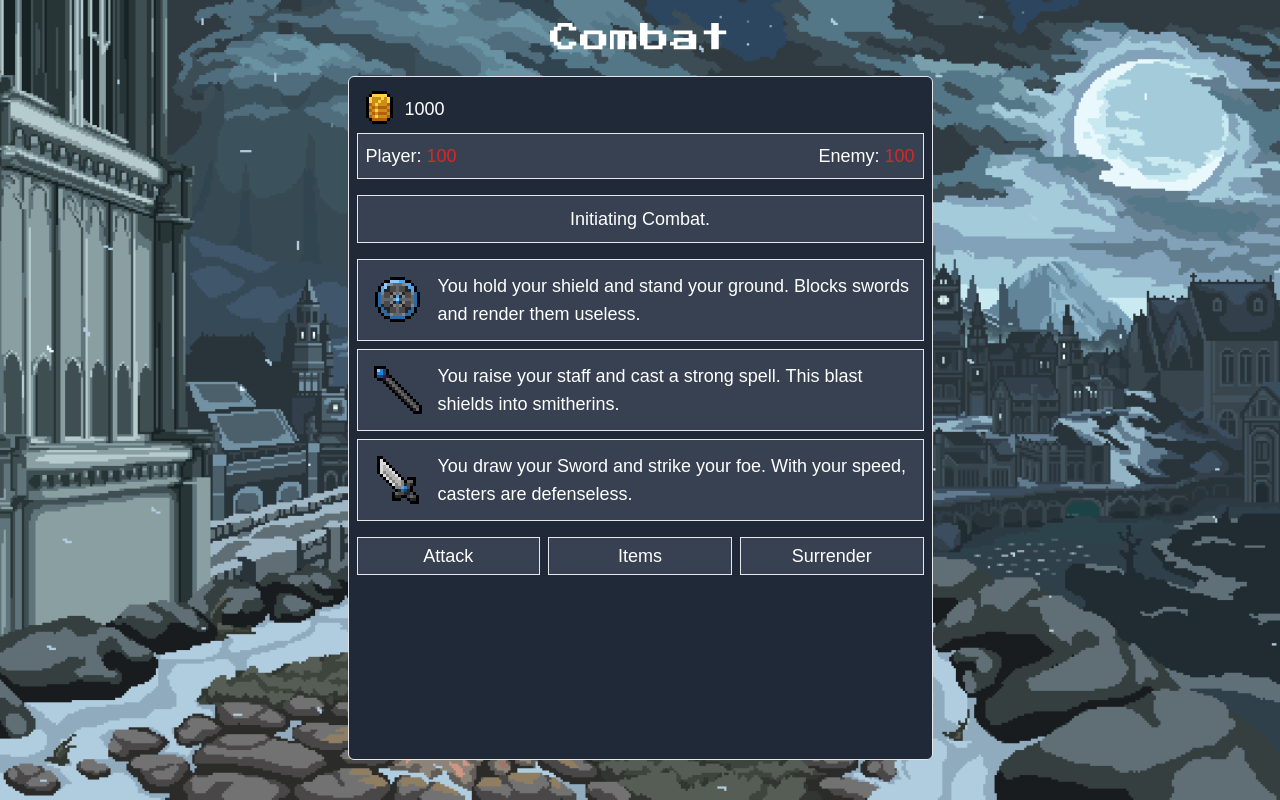
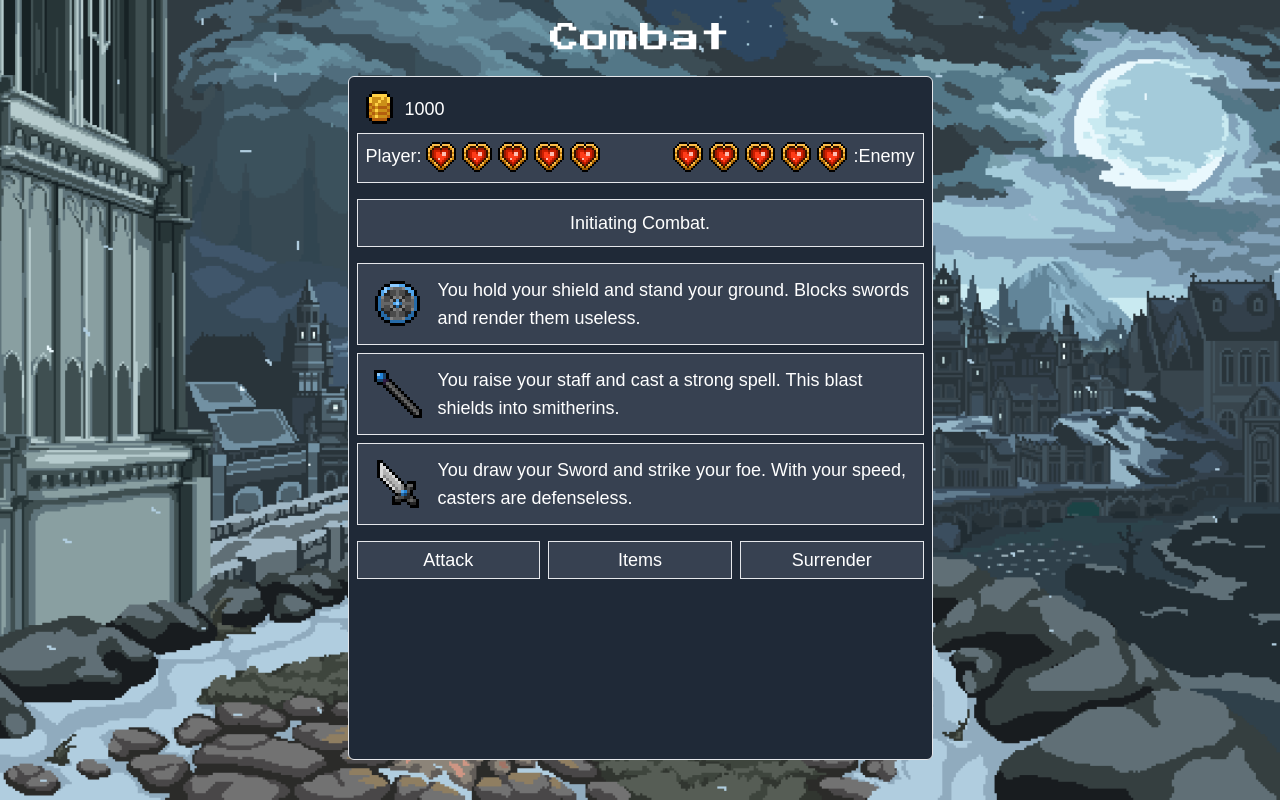
Before and after one commit to iamvipora/arcane-duel, a React (Vite) app: page /combat in a window 1280 px wide. Built offline with nearby package versions, Linux system fonts and the light colour scheme; a web font is replaced by a local one.

Commit message:
added heartIcons instead of text for playerHealth and enemyHealth

```diff
--- /dev/null
+++ b/src/components/HealthBar.jsx
@@ -0,0 +1,24 @@
+import React from 'react'
+import HeartFull from '/images/heart-full.png'
+import HeartEmpty from '/images/heart-empty.png'
+
+const HealthBar = ({ currentHealth, entity }) => {
+  const maxHearts = 100 / 20
+  const numberOfHearts = currentHealth / 20
+  const hearts = []
+  for(let i = 0; i < maxHearts ; i++){
+    hearts.push(
+      <img
+        key={i}
+        src={i < numberOfHearts ? HeartFull : HeartEmpty}
+        alt={i < numberOfHearts ? 'Full Heart' : 'Empty Heart'}
+      />
+    )
+  }
+  if(entity == 'enemy'){
+    hearts.reverse()
+  }
+  return <div className='flex mx-1 gap-1'>{hearts}</div>
+}
+
+export default HealthBar
--- a/src/pages/Combat.jsx
+++ b/src/pages/Combat.jsx
@@ -1,6 +1,7 @@
 import React, { useState, useEffect } from 'react'
 import { useNavigate } from 'react-router-dom'
 import ActionBox from '../components/ActionBox'
+import HealthBar from '../components/HealthBar'
 import GoldCoinsIcon from '/images/gold-coins.png'
 import ShieldIcon from '/images/shield.png'
 import StaffIcon from '/images/staff.png'
@@ -27,13 +28,13 @@ function Combat({ background, items, playerGold, playerItem, setPlayerGold, setP
   const navigate = useNavigate()
 
   useEffect(() => {
-    if (playerHealth === 0) {
+    if(playerHealth === 0){
       setGameText('You died after losing all your HP.')
       setTimeout(() => {
         resetGame()
       }, 1500)
 
-    } else if (enemyHealth === 0) {
+    } else if(enemyHealth === 0){
       setGameText('You broke apart your enemy and won. Gain an additional 100 gold for winning.')
       updatePlayerGold()
       setTimeout(() => {
@@ -302,9 +303,9 @@ function Combat({ background, items, playerGold, playerItem, setPlayerGold, setP
             {playerGold}
           </span>
           <div className='flex flex-col gap-4 items-center '>
-            <div className='w-full flex justify-between border bg-gray-700 p-2'>
-              <p>Player: {<span className='text-red-600'>{playerHealth}</span>}</p>
-              <p>Enemy: {<span className='text-red-600'>{enemyHealth}</span>}</p>
+            <div className='w-full flex flex-col sm:flex-row justify-between border bg-gray-700 p-2 gap-2'>
+              <span className='flex'>Player: <HealthBar currentHealth={playerHealth}/></span>
+              <span className='flex place-content-end'><HealthBar currentHealth={enemyHealth} entity={'enemy'}/> :Enemy</span>
             </div>
             <div className='flex w-full min-h-12 p-2 text-center items-center border bg-gray-700'>
               <h1 className='w-full'>{gameText}</h1>
```
Also changed, not shown: public/images/heart-empty.png (added), public/images/heart-full.png (added).
